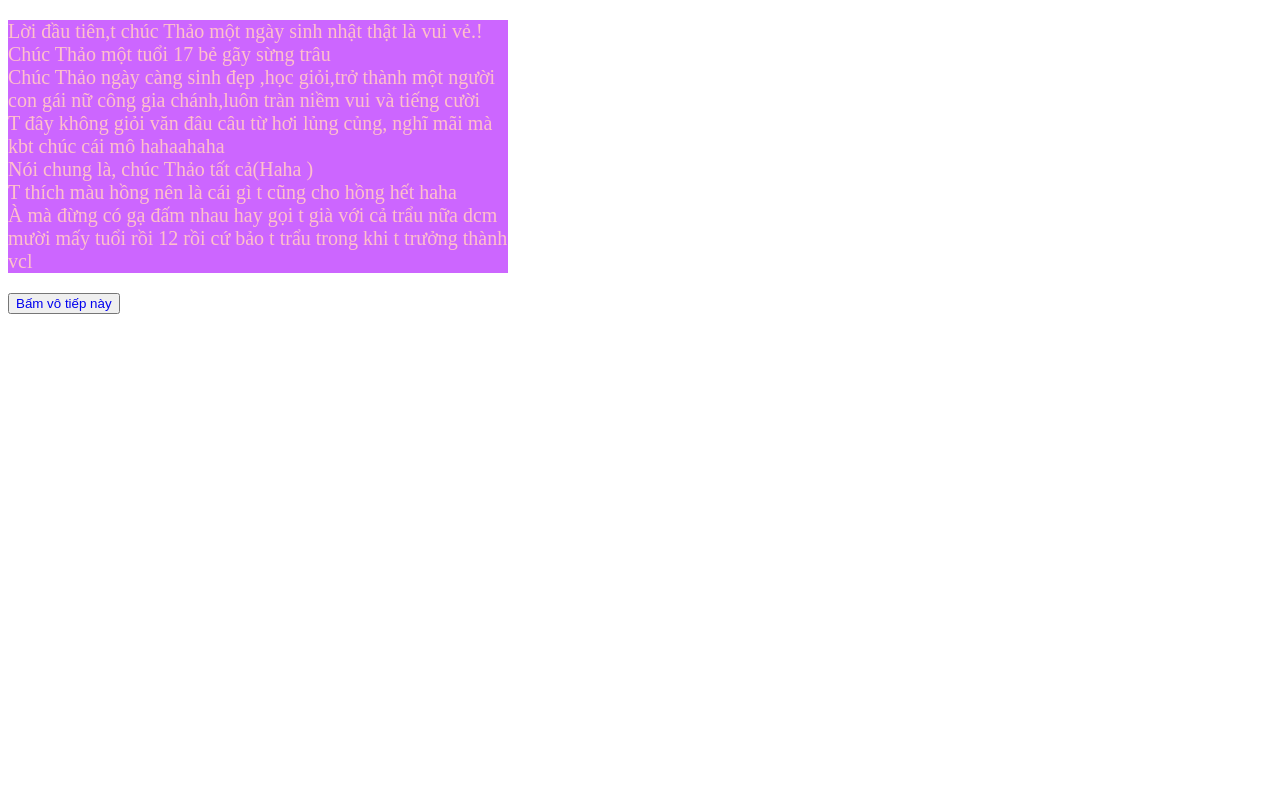
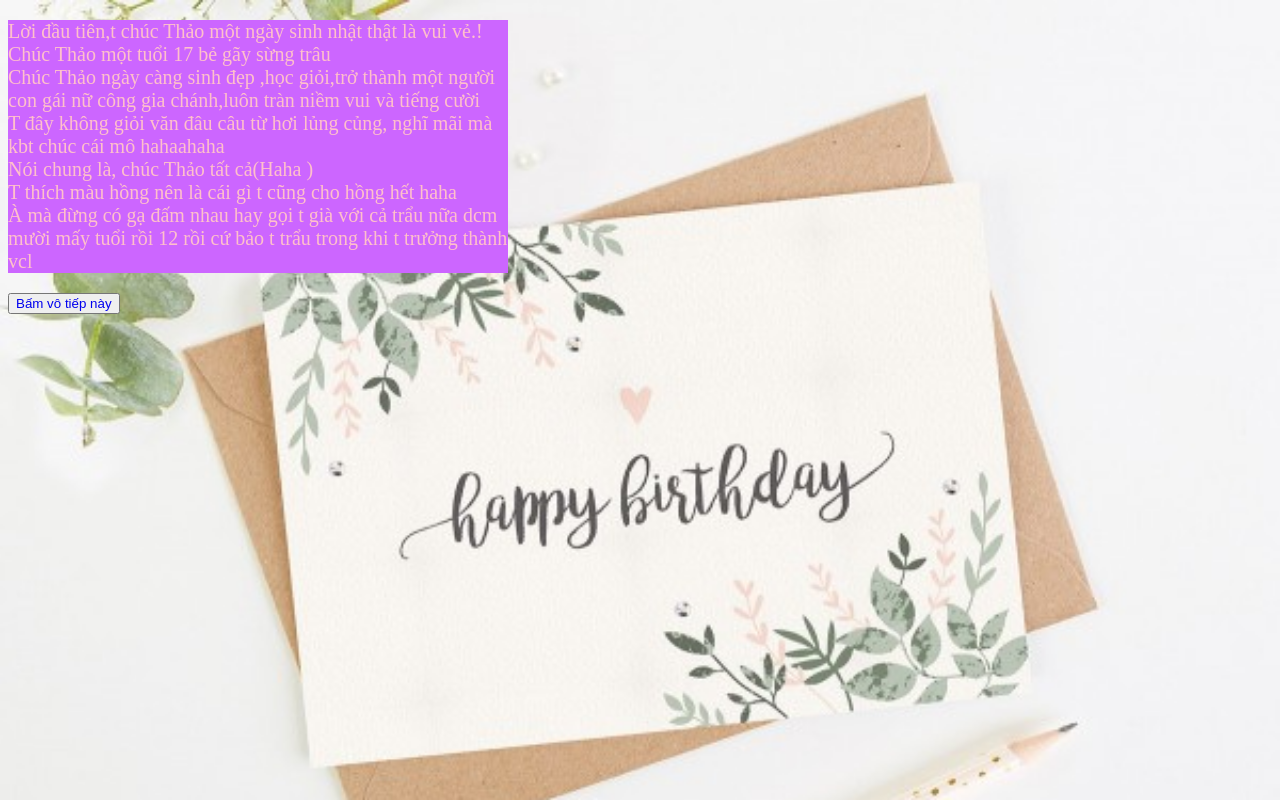
Before and after one commit to dotronghoang2004/chucmungsinhnhat, a plain HTML site: page loichuc1.html in a window 1280 px wide. Drawn offline with Linux system fonts and the light colour scheme.

Commit message:
Update loichuc1.html

```diff
--- a/loichuc1.html
+++ b/loichuc1.html
@@ -8,7 +8,7 @@
 <body >
 	<style type="text/css">
 		body{
-			background-image: url('/snvv/img/thiep.jpg');
+			background-image: url('thiep.jpg');
 			background-attachment: fixed;
 			background-size: cover;
 			background-repeat: no-repeat;
```
